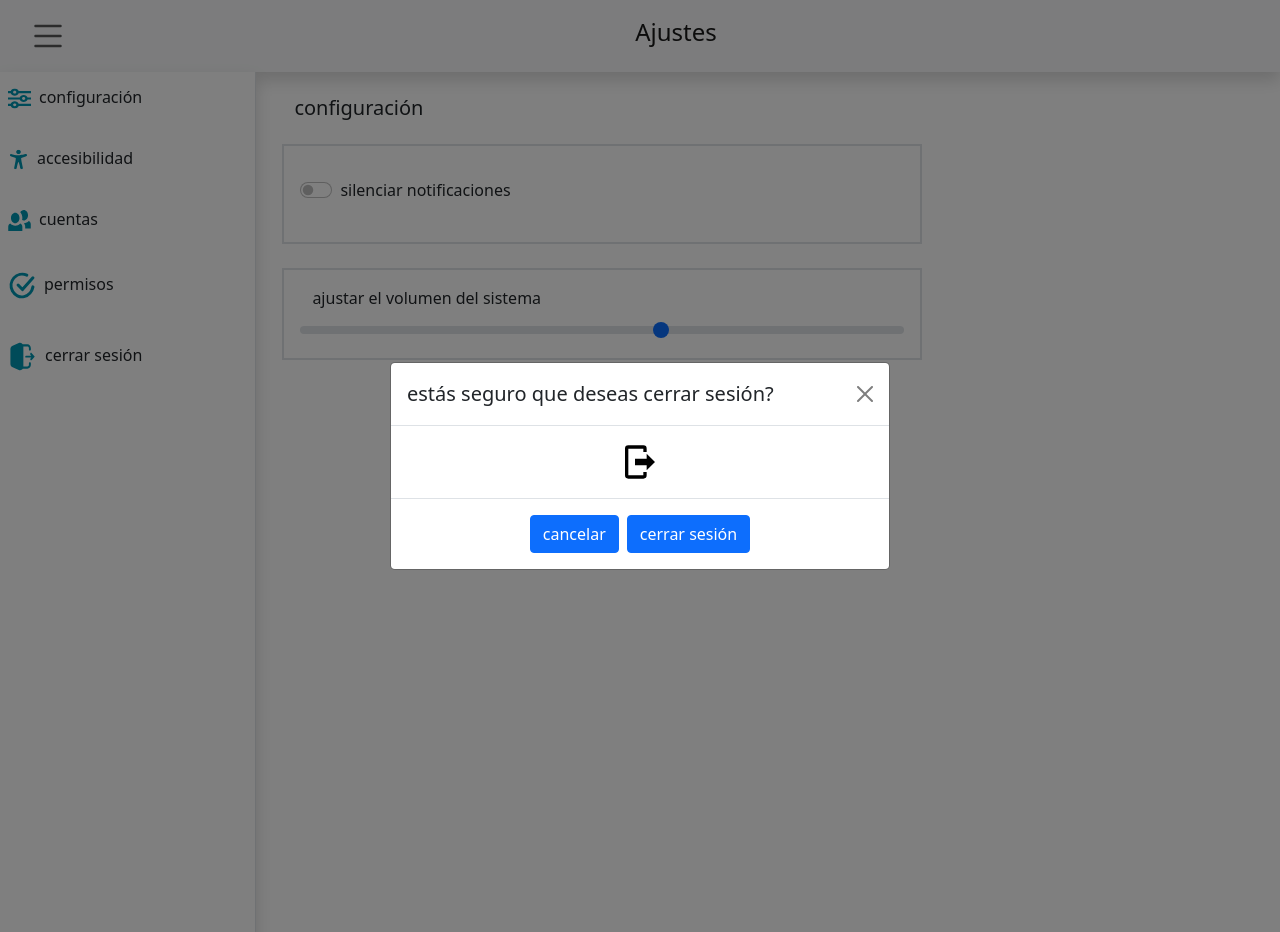
After one commit to dvBelenMG/SystemAt, a PHP site: page /ajustes.php in a window 1280 px wide, after a click on "cerrar sesión"; the page is wider, and only the part inside the window is pictured. The commit adds this page. Run offline with PHP 8.4, Linux system fonts and the light colour scheme.

Commit message:
ventana cerrar sesion

```diff
--- a/ajustes.html
+++ b/ajustes.php
@@ -10,6 +10,9 @@
 </head>
 
 <body>
+
+<?php include 'process\cerrar_sesion.php'; ?>
+
     <nav class="navbar navbar-light bg-light shadow">
         <div class="container-fluid">
             <a class="icon nav-link active" data-bs-toggle="offcanvas" href="#offcanvasMenu" role="button">
@@ -38,7 +41,7 @@
                 <p><img src="img/perms.svg" class="p-2" srcset="">permisos</p>
             </div>
             <div class="row mt-2">
-                <a href="" class="text-decoration-none text-dark">
+                <a href="" class="text-decoration-none text-dark" data-bs-toggle="modal" data-bs-target="#staticBackdrop">
                 <p><img src="img/Logout.svg" class="p-2" srcset="">cerrar sesión</p>
             </div>
         </div>
--- /dev/null
+++ b/process/cerrar_sesion.php
@@ -0,0 +1,18 @@
+
+<div class="modal fade" id="staticBackdrop" data-bs-backdrop="static" data-bs-keyboard="false" tabindex="-1" aria-labelledby="staticBackdropLabel" aria-hidden="true">
+  <div class="modal-dialog modal-dialog modal-dialog-centered">
+    <div class="modal-content">
+      <div class="modal-header">
+        <h5 class="modal-title" id="staticBackdropLabel">estás seguro que deseas cerrar sesión?</h5>
+        <button type="button" class="btn-close" data-bs-dismiss="modal" aria-label="Close"></button>
+      </div>
+      <div class="modal-body text-center">
+      <img src="img/logout2.svg" alt="">
+      </div>
+      <div class="modal-footer justify-content-center">
+        <button type="button" class="btn btn-primary" data-bs-dismiss="modal">cancelar</button>
+        <button type="button" class="btn btn-primary">cerrar sesión</button>
+      </div>
+    </div>
+  </div>
+</div>
```
Also changed, not shown: img/logout2.svg (added).
